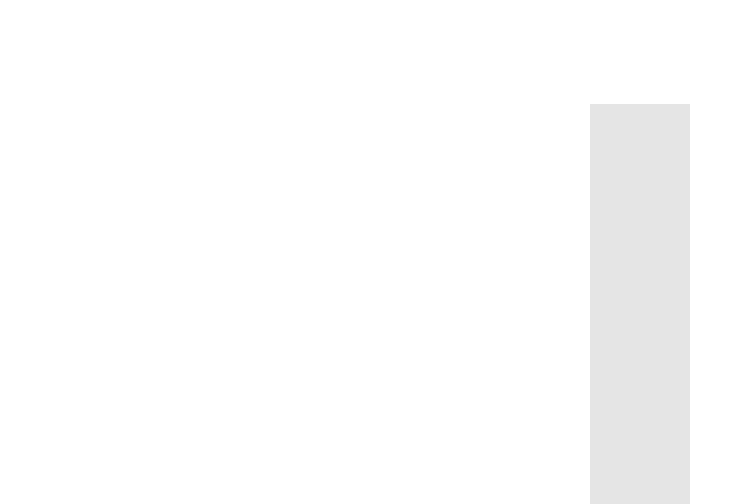
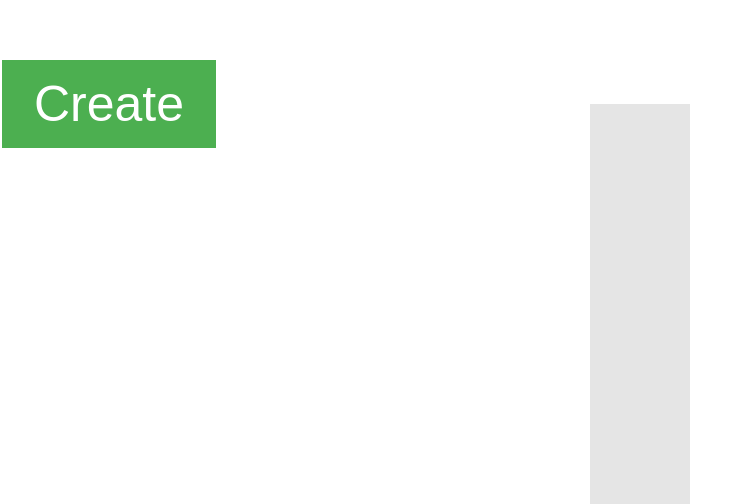
Before and after one commit to ferni2768/quickescape, a React (Create React App) app: page / in a window 1280 px wide. Shown: the part 296-800 px from the top of the page, without its empty margins (0-751 px from the left). Built offline with nearby package versions, Linux system fonts and the light colour scheme.

Commit message:
Button component added

```diff
--- a/src/App.css
+++ b/src/App.css
@@ -53,3 +53,24 @@
     left: 50%;
     transform: translateX(-50%);
 }
+
+.button-container {
+    position: fixed;
+    left: 0;
+    top: 50%;
+    transform: translateY(-50%);
+    z-index: 1000;
+}
+
+.button {
+    background-color: #4CAF50;
+    border: none;
+    color: white;
+    padding: 15px 32px;
+    text-align: center;
+    text-decoration: none;
+    display: inline-block;
+    font-size: 50px;
+    margin: 4px 2px;
+    cursor: pointer;
+}
--- a/src/App.js
+++ b/src/App.js
@@ -4,6 +4,7 @@ import './App.css';
 import { Camera } from './components/Camera';
 import Rectangle from './components/Rectangle';
 import { useController } from '../src/Controller';
+import Button from './components/Button';
 
 function App() {
 
@@ -16,6 +17,7 @@ function App() {
     setAdjustedMousePosition,
     gridSize,
     getClientXY,
+    createRectangle
   } = useController();
 
   const {
@@ -46,7 +48,7 @@ function App() {
 
       if (mouseFollowerRef.current && centerSectionRef.current) {
         const cameraRect = centerSectionRef.current.getBoundingClientRect();
-        mouseFollowerRef.current.style.left = `${clientX - cameraRect.left}px`;
+        mouseFollowerRef.current.style.left = `${clientX - cameraRect.left - 47.5 * zoom}px`;
         mouseFollowerRef.current.style.top = `${clientY - cameraRect.top}px`;
 
         // Calculate adjusted position
@@ -82,6 +84,8 @@ function App() {
       event.preventDefault();
       // Find the rectangle that matches the event target's class
       const rect = rectangles.find(r => event.target.classList.contains(`rectangle-${r.id}`));
+      const UI = event.target.classList.contains('UI') ? event.target : null;
+
       if (rect) {
         const rectIndex = rectangles.findIndex(instance => instance.id === rect.id);
         if (rectIndex !== -1) {
@@ -92,7 +96,7 @@ function App() {
             return newRectangles;
           });
         }
-      } else {
+      } else if (!UI) {
         handleMouseDownCamera(event, setPositionState);
       }
     };
@@ -138,6 +142,7 @@ function App() {
 
   return (
     <div className="App">
+      <Button createRectangle={createRectangle} mouseFollowerRef={mouseFollowerRef} zoom={zoom} />
       <animated.div
         className="room"
         style={{
--- a/src/Controller.js
+++ b/src/Controller.js
@@ -1,4 +1,4 @@
-import { useState, useEffect, useCallback } from 'react';
+import { useState, useCallback } from 'react';
 
 export const useController = () => {
     const [rectangles, setRectangles] = useState([]);
@@ -14,27 +14,20 @@ export const useController = () => {
         return { clientX: event.clientX, clientY: event.clientY };
     }, []);
 
-    // Handle key press to create a new rectangle
-    useEffect(() => {
-        const handleKeyPress = (event) => {
-            if (event.key.toLowerCase() === 'b') {
+    // Function to create a new rectangle
+    const createRectangle = (x, y, height) => {
         const newRectangle = {
             id: rectangles.length + 1,
-                    x: -100,
-                    y: -100,
-                    height: 50,
-                    isDragging: false,
+            x: x,
+            y: y,
+            height: height,
+            isDragging: true,
             isResizing: false,
             showGhost: false,
         };
-
         setRectangles(prevRectangles => [...prevRectangles, newRectangle]);
-            }
+        setActiveRectangle(newRectangle.id - 1);
     };
-
-        window.addEventListener('keydown', handleKeyPress);
-        return () => window.removeEventListener('keydown', handleKeyPress);
-    }, [rectangles]);
 
 
     return {
@@ -45,6 +38,7 @@ export const useController = () => {
         adjustedMousePosition,
         setAdjustedMousePosition,
         gridSize,
-        getClientXY
+        getClientXY,
+        createRectangle
     };
 };
--- /dev/null
+++ b/src/components/Button.js
@@ -0,0 +1,20 @@
+import React from 'react';
+import '../App.css';
+
+const Button = ({ createRectangle, zoom, mouseFollowerRef }) => {
+    const handleButtonClick = () => {
+        // Calculate the position relative to the room
+        const { offsetLeft, offsetTop } = mouseFollowerRef.current;
+        createRectangle((offsetLeft - 75 * zoom) / zoom, (offsetTop - 25 * zoom) / zoom, 50);
+    };
+
+    return (
+        <div className="button-container">
+            <button
+                className="UI button"
+                onMouseDown={handleButtonClick}>Create</button>
+        </div>
+    );
+};
+
+export default Button;
```
Lines whose indentation alone changed are shown as unchanged.
